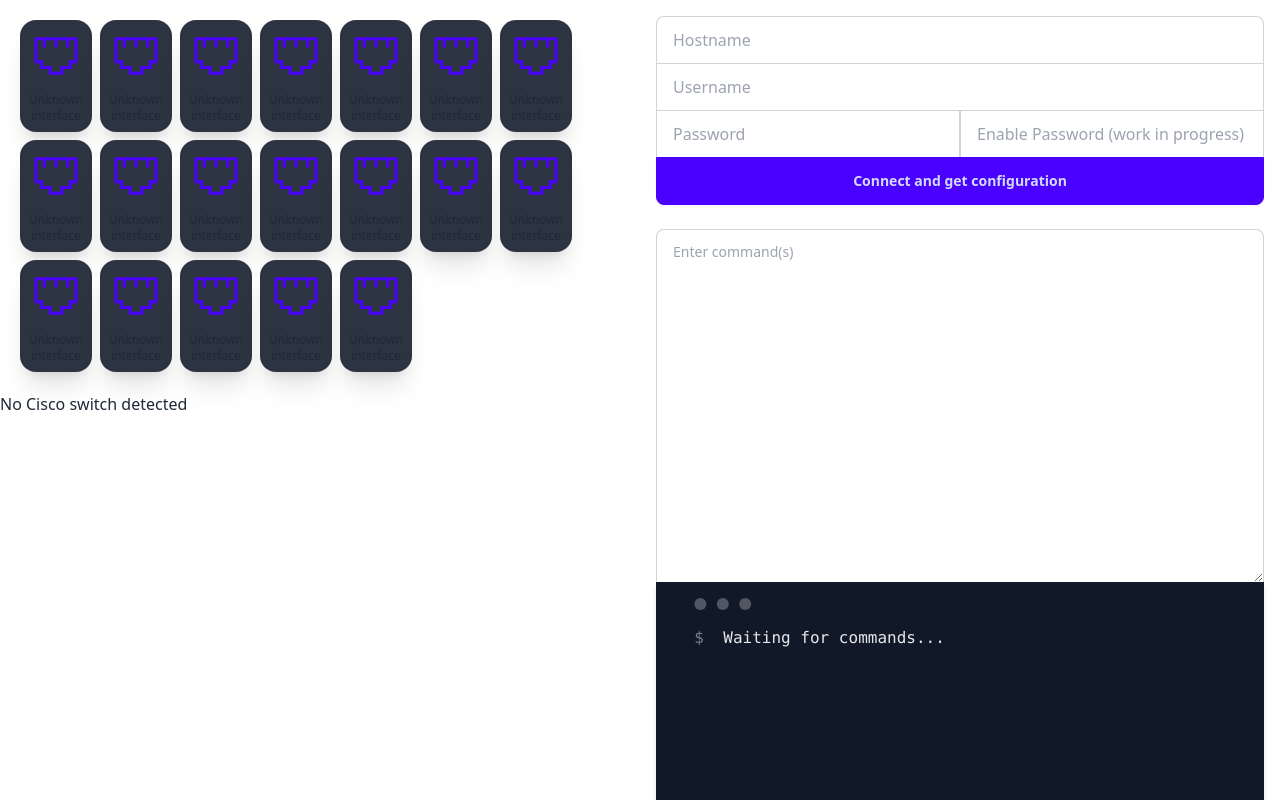
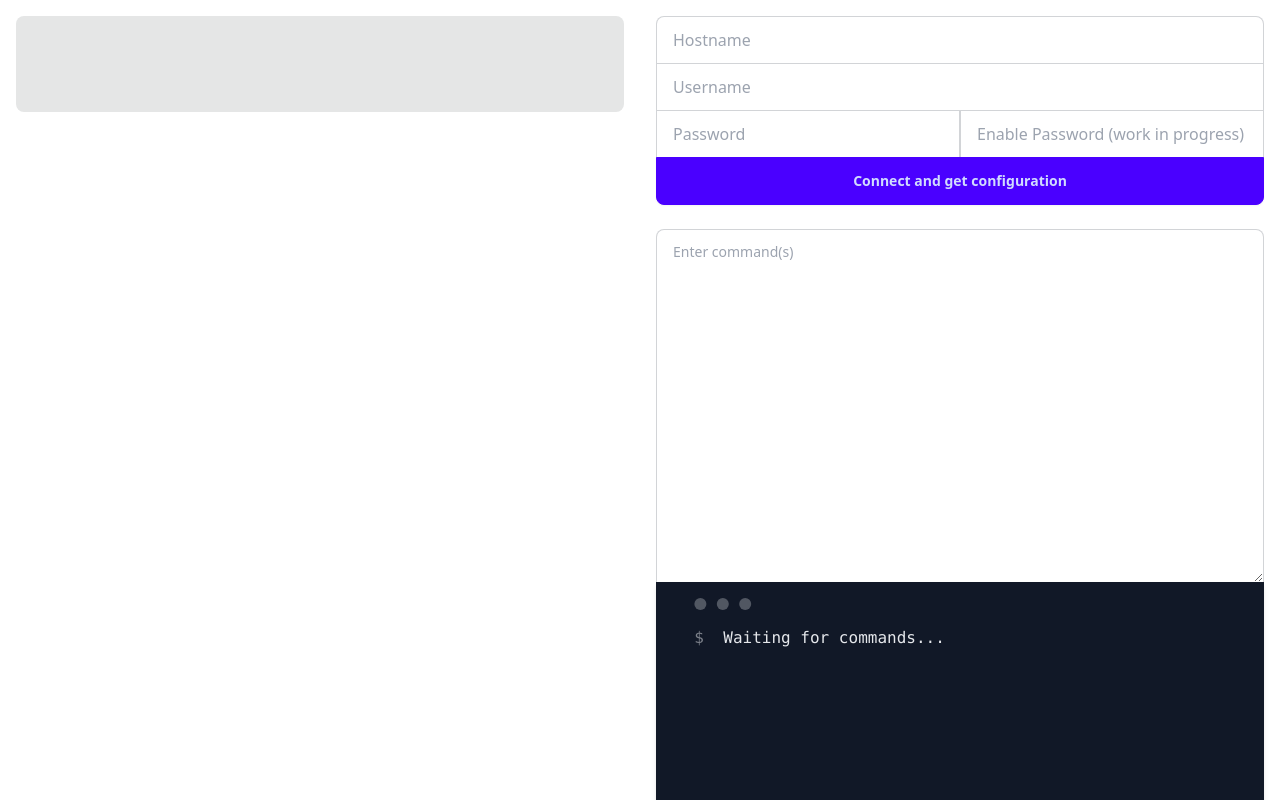
Before and after one commit to Horribili-kft/Cisco-WebConfig, a Next.js app: page / in a window 1280 px wide. Shown: the top 800 px of the page. Built offline with nearby package versions, Linux system fonts and the light colour scheme.

Commit message:
Linux beginnings

```diff
--- a/src/app/api/ssh/route.ts
+++ b/src/app/api/ssh/route.ts
@@ -33,9 +33,6 @@ const ciscoSSHalgorithms: Algorithms = {
         "hmac-sha1"
     ]
 }
-
-
-
 
 // Function to test SSH connection without running any commands
 const testConnection = (hostname: string, username: string, password: string): Promise<TerminalEntry[]> => {
--- a/src/app/page.tsx
+++ b/src/app/page.tsx
@@ -1,18 +1,20 @@
 // components/SshConsole.tsx
 "use client";
-import PortGraphic from "@/components/Ports/PortGraphic";
 import Terminal from "@/components/Terminal";
-import { useConnectionStore } from "@/store/connectionStore";
 import { useCommandStore } from "@/store/commandStore";
 import { useState } from "react";
 import { useDeviceStore } from "@/store/deviceStore";
 import PortContainer from "@/components/Ports/PortContainer";
+import Switch from "@/classes/CiscoSwitch";
+import LinuxDevice from "@/classes/Linux";
+
+import PortGraphic from "@/components/Ports/PortGraphic";
 
 
 
 const SshConsole: React.FC = () => {
 
-  const { connection, connectToDevice, disconnect, loading: connLoading } = useDeviceStore();
+  const { connection, device, connectToDevice, disconnect, loading: connLoading } = useDeviceStore();
   const { executeCommands, loading: execLoading } = useCommandStore();
 
 
@@ -59,31 +61,20 @@ const SshConsole: React.FC = () => {
       <div className="grid grid-cols-2">
         {/* Oldal bal oldala */}
         <div>
-
+          <div className="bg-base-300 h-24 rounded-lg p-4 m-4">
+            {device instanceof LinuxDevice ? device.version+device.interfaces : null}
+          </div>
           {/* Portgraphic container */}
           <div className="p-4 flex flex-wrap justify-start">
-            <PortGraphic />
-            <PortGraphic />
-            <PortGraphic />
-            <PortGraphic />
-            <PortGraphic />
-            <PortGraphic />
-            <PortGraphic />
-            <PortGraphic />
-            <PortGraphic />
-            <PortGraphic />
-            <PortGraphic />
-            <PortGraphic />
-            <PortGraphic />
-            <PortGraphic />
-            <PortGraphic />
-            <PortGraphic />
-            <PortGraphic />
-            <PortGraphic />
-            <PortGraphic />
           </div>
           <div>
-            <PortContainer></PortContainer>
+            {device instanceof Switch ? device.interfaces.map((iface, index) => (
+              <div key={index}>
+                <PortGraphic name={iface.name} />
+              </div>
+            ))
+              :
+              null}
           </div>
         </div>
 
--- /dev/null
+++ b/src/classes/Linux.ts
@@ -0,0 +1,136 @@
+import { Device } from "./Device";
+
+interface LinuxInterface {
+    name: string;
+    up: boolean;
+    ipAddress?: string;
+    macAddress?: string;
+}
+
+export default class LinuxDevice implements Device {
+    hostname: string;
+    type: 'linux';
+    version: string;
+    interfaces: LinuxInterface[];
+
+    constructor(hostname: string = '', version: string = '') {
+        this.hostname = hostname;
+        this.type = 'linux';
+        this.version = version;
+        this.interfaces = [];
+    }
+
+    // This method now conforms to the base `Device` interface and expects a string
+    parseConfig(config: string): void {
+        // Parse the string back into hostname, version, and interfaces
+        const parsedData = JSON.parse(config);
+        this.hostname = parsedData.hostname;
+        this.version = parsedData.version;
+        this.interfaces = parsedData.interfaces;
+    }
+
+    // Method to fetch system details from a Linux machine via SSH
+    async fetchConfig(hostname: string, username: string, password: string): Promise<void> {
+        try {
+            const response = await fetch('/api/ssh', {
+                method: 'POST',
+                headers: { 'Content-Type': 'application/json' },
+                body: JSON.stringify({
+                    hostname,
+                    username,
+                    password,
+                    commands: ['hostname', 'uname -r', 'ip a'], // Fetch hostname, kernel version, and interfaces
+                }),
+            });
+
+            const data = await response.json();
+
+            // Extract command outputs
+            const hostnameOutput = data.output.find((entry: any) => entry.type === 'command' && entry.content === 'hostname')?.content;
+            const versionOutput = data.output.find((entry: any) => entry.type === 'command' && entry.content === 'uname -r')?.content;
+            const interfacesOutput = data.output.find((entry: any) => entry.type === 'command' && entry.content === 'ip a')?.content;
+
+            if (hostnameOutput && versionOutput && interfacesOutput) {
+                // Parse the interfaces and construct a JSON string as the final running config
+                const parsedData = parseRunningConfig({
+                    hostname: hostnameOutput.trim(),
+                    version: versionOutput.trim(),
+                    interfacesRaw: interfacesOutput
+                });
+
+                // Convert parsed data into a JSON string format
+                const runningConfig = JSON.stringify(parsedData);
+
+                // Call parseConfig with the stringified version of the parsed data
+                this.parseConfig(runningConfig);
+            } else {
+                throw new Error('Failed to fetch system details from server.');
+            }
+        } catch (error) {
+            console.error('Error fetching system config:', error);
+            throw new Error('Failed to fetch system config.');
+        }
+    }
+
+    // Method to get details about a specific interface by name
+    getInterfaceDetails(interfaceName: string): LinuxInterface | undefined {
+        return this.interfaces.find((iface) => iface.name === interfaceName);
+    }
+
+    displayConfig(): void {
+        console.log(`Hostname: ${this.hostname}`);
+        console.log(`Kernel Version: ${this.version}`);
+        console.log('Interfaces:');
+        this.interfaces.forEach((iface) => {
+            console.log(`Interface ${iface.name}, ${iface.up ? "Up" : "Down"}, IP: ${iface.ipAddress || 'N/A'}, MAC: ${iface.macAddress || 'N/A'}`);
+        });
+    }
+}
+
+// Function to parse the system output (running config equivalent) into useful information
+function parseRunningConfig(data: { hostname: string; version: string; interfacesRaw: string }): { hostname: string; version: string; interfaces: LinuxInterface[] } {
+    const { hostname, version, interfacesRaw } = data;
+    const interfaces: LinuxInterface[] = [];
+
+    // Split the `ip a` output by lines to process each network interface's details
+    const lines = interfacesRaw.split('\n');
+    let currentInterface: Partial<LinuxInterface> = {};
+
+    lines.forEach((line) => {
+        // Match interface line: "2: enp0s3: <BROADCAST,MULTICAST,UP,LOWER_UP> mtu 1500..."
+        const ifaceMatch = line.match(/^(\d+): (\w+): <(.*)> mtu/);
+        if (ifaceMatch) {
+            // If there's a previous interface being tracked, push it before starting a new one
+            if (currentInterface.name) {
+                interfaces.push(currentInterface as LinuxInterface);
+            }
+            currentInterface = {
+                name: ifaceMatch[2],
+                up: ifaceMatch[3].includes('UP'),
+            };
+        }
+
+        // Match IP address line: "inet 10.0.22.7/24 brd 10.0.22.255 scope global dynamic enp0s3"
+        const ipMatch = line.match(/\s+inet (\d+\.\d+\.\d+\.\d+)/);
+        if (ipMatch && currentInterface) {
+            currentInterface.ipAddress = ipMatch[1];
+        }
+
+        // Match MAC address line: "link/ether 08:00:27:0a:35:d7 brd ff:ff:ff:ff:ff:ff"
+        const macMatch = line.match(/\s+link\/ether ([\w:]+)/);
+        if (macMatch && currentInterface) {
+            currentInterface.macAddress = macMatch[1];
+        }
+    });
+
+    // Add the last interface if it exists
+    if (currentInterface.name) {
+        interfaces.push(currentInterface as LinuxInterface);
+    }
+
+    return {
+        hostname,
+        version,
+        interfaces
+    };
+}
--- a/src/components/Ports/PortGraphic.tsx
+++ b/src/components/Ports/PortGraphic.tsx
@@ -1,7 +1,7 @@
 import React from 'react'
 import PropTypes from 'prop-types'; // Import PropTypes
 
-function Interface({ name = "Unknown interface", type = "unkown" }) {
+function PortGraphic({ name = "Unknown interface", type = "unkown" }) {
     return (
         <div className="card bg-neutral m-1 w-[4.5rem] shadow-xl hover:cursor-pointer hover:brightness-110 active:scale-95 transition-all duration-75">
             <figure>
@@ -19,9 +19,9 @@ function Interface({ name = "Unknown interface", type = "unkown" }) {
 }
 
 // Define the prop types
-Interface.propTypes = {
+PortGraphic.propTypes = {
     name: PropTypes.string,
     type: PropTypes.string
 };
 
-export default Interface;
+export default PortGraphic;
--- a/src/store/commandStore.ts
+++ b/src/store/commandStore.ts
@@ -1,6 +1,6 @@
 import { create } from 'zustand';
-import { useConnectionStore } from './connectionStore';
 import { TerminalEntry, useTerminalStore } from './terminalStore';
+import { useDeviceStore } from './deviceStore';
 
 interface CommandStore {
     loading: boolean;
@@ -11,7 +11,7 @@ export const useCommandStore = create<CommandStore>((set) => ({
     loading: false,
 
     executeCommands: async (rawCommands) => {
-        const { connection } = useConnectionStore.getState();
+        const { connection } = useDeviceStore.getState();
         const { addTerminalEntry } = useTerminalStore.getState();
         set({ loading: true });
 
--- a/src/store/deviceStore.ts
+++ b/src/store/deviceStore.ts
@@ -3,6 +3,7 @@ import { TerminalEntry, useTerminalStore } from './terminalStore';
 import { Device } from '@/classes/Device';
 import detectDeviceType from '@/helpers/detectDeviceType';
 import CiscoSwitch from '@/classes/CiscoSwitch';
+import LinuxDevice from '@/classes/Linux';
 
 interface DeviceStore {
     loading: { state: boolean, msg: string | null }
@@ -86,10 +87,12 @@ export const useDeviceStore = create<DeviceStore>((set) => ({
                 case 'cisco_switch':
                     device = new CiscoSwitch(hostname);  // hostname assumed as IP for now
                     break;
-                /*
                 case 'linux':
-                    device = new LinuxServer(hostname, hostname, true);
+                    device = new LinuxDevice(hostname);
                     break;
+
+                                /*
+                case 'windows'
 
                 */
                 default:
```
